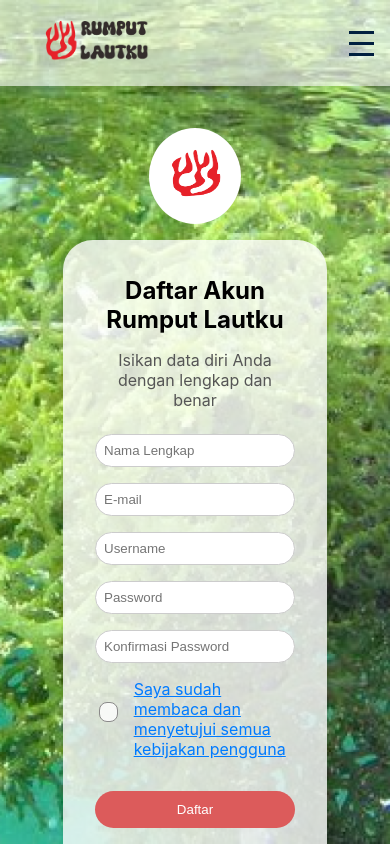
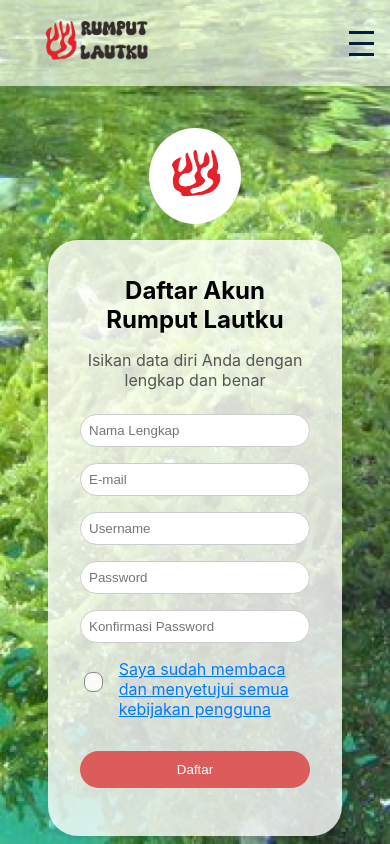
Before and after one commit to IsaOfficial/rulaku, a React (Create React App) app: page /register in a window 390 px wide. Shown: the top 844 px of the page. Built offline with nearby package versions, Linux system fonts and the light colour scheme.

Commit message:
last but not least 2

```diff
--- a/src/pages/Auth.css
+++ b/src/pages/Auth.css
@@ -8,7 +8,7 @@
   justify-content: flex-start;
   align-items: center;
   background-attachment: fixed; /* Menjaga background tetap saat di-scroll */
-  padding: 8rem 2rem 0 2rem; /* Menambahkan jarak ke tepi atas dan bawah */
+  padding: 8rem 0 0 0; /* Menambahkan jarak ke tepi atas dan bawah */
   }
 
   .register-page {
@@ -21,7 +21,7 @@
     justify-content: flex-start;
     align-items: center;
     background-attachment: fixed; /* Menjaga background tetap saat di-scroll */
-    padding: 8rem 2rem 8rem 2rem; /* Menambahkan jarak ke tepi atas dan bawah */
+    padding: 8rem 0 8rem 0; /* Menambahkan jarak ke tepi atas dan bawah */
     }
 
   .login-container {
@@ -140,7 +140,15 @@
 
   /* Media queries untuk tampilan mobile */
 @media (max-width: 800px) {
+  .login-page {
+    padding: 8rem 1rem 0 1rem; /* Menambahkan jarak ke tepi atas dan bawah */
+  }
+
+  .register-page {
+    padding: 8rem 1rem 8rem 1rem; /* Menambahkan jarak ke tepi atas dan bawah */
+    }
+
   .login-container {
-    width: 200px;
+    width: 230px;
   }
 }
```
